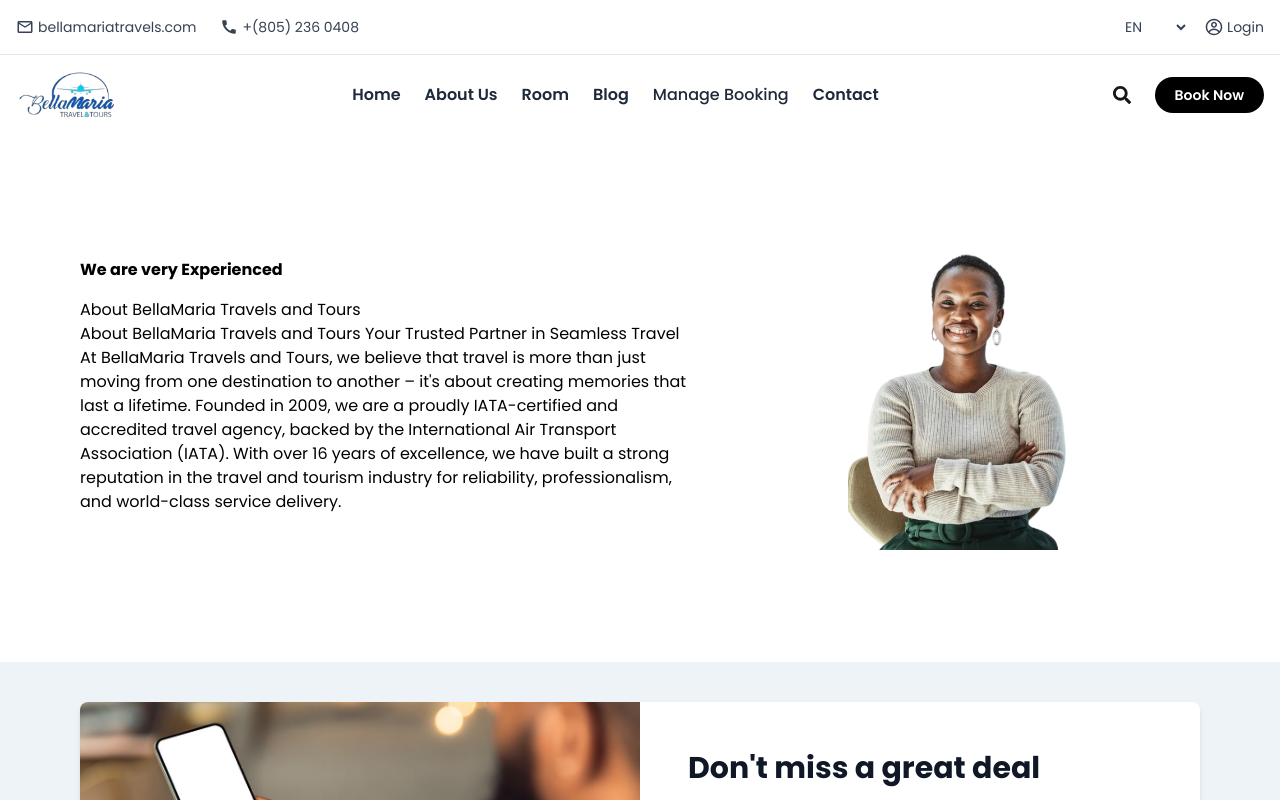
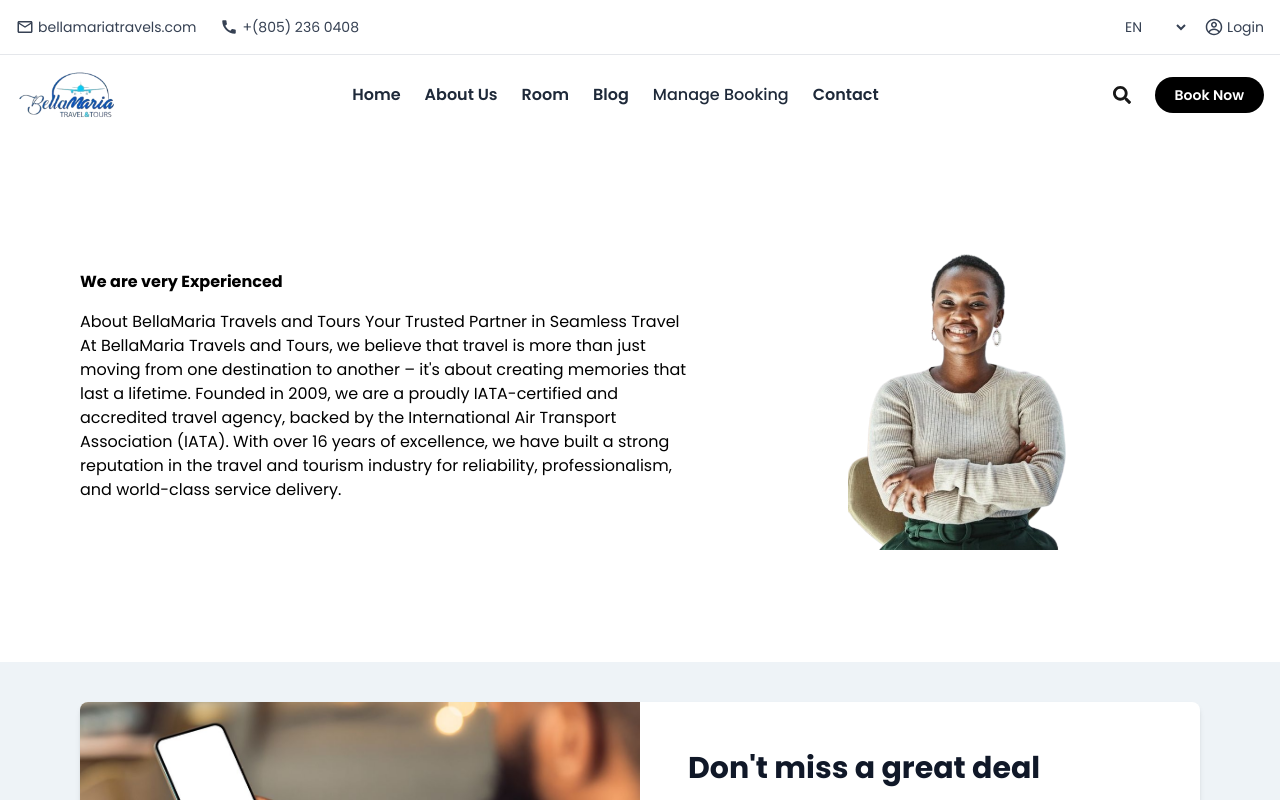
Before and after one commit to Alqomory01/bellatravel, a Next.js app: page /about in a window 1280 px wide. Shown: the top 800 px of the page. Built offline with nearby package versions, Linux system fonts and the light colour scheme.

Commit message:
hover image adjusted

```diff
--- a/src/app/about/page.tsx
+++ b/src/app/about/page.tsx
@@ -11,7 +11,6 @@ return(
 
         <div className="mt-12 text-black px-4 w-full lg:w-[60%] sm:px-8 lg:px-20 py-10 pb-16 ">
           <h3 className="text-blue font-bold mb-4">We are very Experienced</h3>
-          <h3>About BellaMaria Travels and Tours</h3>
           <p>About BellaMaria Travels and Tours
 Your Trusted Partner in Seamless Travel
 
--- a/src/app/room/page.tsx
+++ b/src/app/room/page.tsx
@@ -119,7 +119,7 @@ export default function Room(){
                      )}
 
                      {/* Button */}
-                     <div className="transform translate-y-full group-hover:translate-y-0 transition-transform duration-300">
+                     <div className="transform translate-y-0 md:translate-y-full translate-y-full md:group-hover:translate-y-0 transition-transform duration-300">
                        {room.description && (
                          <button className="mt-3 bg-white text-gray-900 px-4 py-2 text-sm rounded shadow hover:bg-amber-900 hover:text-white transition">
                            Book Now
```
